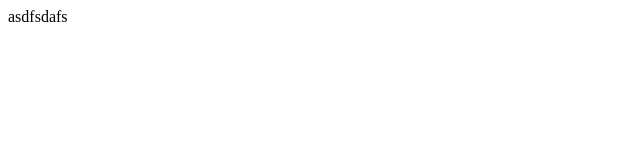
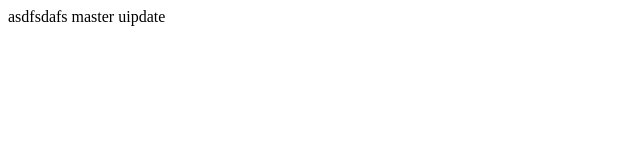
Before and after one commit to tjwodnd1234/test, a plain HTML site: page gitpro/web/index.html in a window 1280 px wide. Shown: the whole page, without its empty margins (0-640 px from the left). Drawn offline with Linux system fonts and the light colour scheme.

Commit message:
master update

```diff
--- a/gitpro/web/index.html
+++ b/gitpro/web/index.html
@@ -6,5 +6,7 @@
 </head>
 <body>
 asdfsdafs
+
+master uipdate
 </body>
 </html>
```
